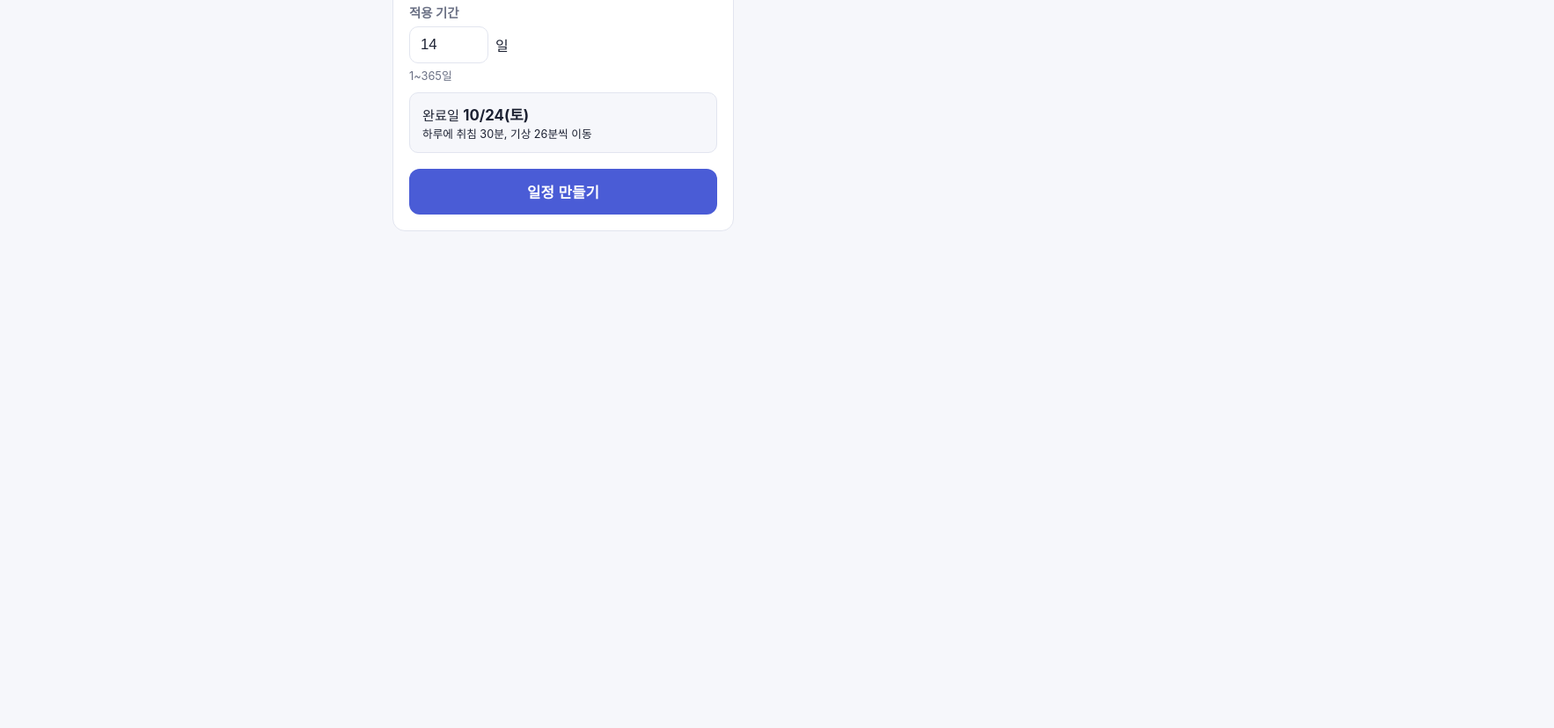
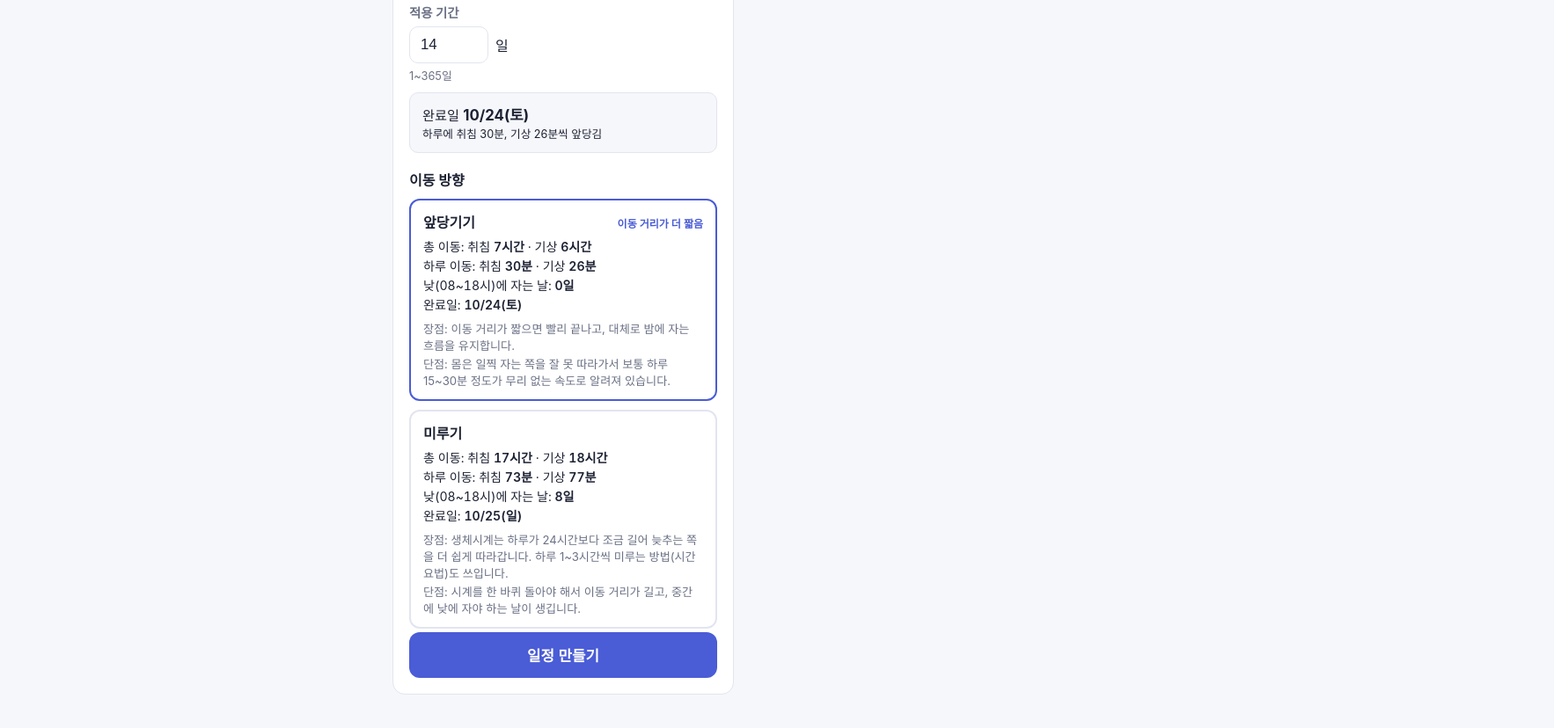
Before and after one commit to qkrwlsan0210-dot/vibe-coding-jinmu, a plain HTML site: page index.html in a window 1280 px wide. Shown: the part 948-1776 px from the top of the page at 88% size, 1766 px wide, since content can reach past the window. Before the commit the page ends 1251 px from the top, so only its background shows below. Drawn offline with Linux system fonts and the light colour scheme.

Commit message:
기능 9: 앞당기기/미루기 방향 비교와 선택, 실제 기상 날짜로 일정 날짜 계산

```diff
--- a/index.html
+++ b/index.html
@@ -56,6 +56,19 @@
   .sched .t small { color: var(--muted); font-size: .75rem; margin-left: 2px; }
   .finish { margin-top: 10px; padding: 12px 14px; border-radius: 10px; background: var(--bg); border: 1px solid var(--border); font-size: .95rem; }
   .finish b { font-size: 1.05rem; }
+  .dirs { display: grid; gap: 10px; margin-top: 18px; }
+  .dirs > h2 { font-size: 1rem; margin: 0; }
+  .opt { display: block; border: 2px solid var(--border); border-radius: 12px; padding: 12px 14px; cursor: pointer; font-weight: 400; color: var(--text); margin: 0; }
+  .opt:has(input:checked) { border-color: var(--accent); }
+  .opt input { position: absolute; opacity: 0; pointer-events: none; }
+  .opt .top { display: flex; justify-content: space-between; align-items: baseline; gap: 8px; }
+  .opt .name { font-weight: 700; font-size: 1rem; }
+  .opt .tag { font-size: .75rem; color: var(--accent); font-weight: 600; }
+  .opt .facts { margin: 6px 0 0; padding: 0; list-style: none; font-size: .88rem; display: grid; gap: 2px; font-variant-numeric: tabular-nums; }
+  .opt .facts b { font-weight: 600; }
+  .opt .warn { color: var(--err); }
+  .opt .pc { margin-top: 8px; font-size: .82rem; color: var(--muted); display: grid; gap: 2px; }
+  .opt:focus-within { outline: 2px solid var(--accent); outline-offset: 2px; }
   .dial-hint { text-align: center; color: var(--muted); font-size: .8rem; margin-top: 4px; }
   .done { background: var(--card); border: 1px solid var(--border); border-radius: 14px; padding: 16px; text-align: center; }
 </style>
@@ -102,6 +115,19 @@
         <div class="err" id="daysErr"></div>
         <div class="finish" id="finish"></div>
       </div>
+      <div class="dirs" id="dirs">
+        <h2>이동 방향</h2>
+        <label class="opt"><input type="radio" name="dir" id="dirAdvance" value="advance">
+          <div class="top"><span class="name">앞당기기</span><span class="tag" id="advTag"></span></div>
+          <ul class="facts" id="advFacts"></ul>
+          <div class="pc"><span>장점: 이동 거리가 짧으면 빨리 끝나고, 대체로 밤에 자는 흐름을 유지합니다.</span><span>단점: 몸은 일찍 자는 쪽을 잘 못 따라가서 보통 하루 15~30분 정도가 무리 없는 속도로 알려져 있습니다.</span></div>
+        </label>
+        <label class="opt"><input type="radio" name="dir" id="dirDelay" value="delay">
+          <div class="top"><span class="name">미루기</span><span class="tag" id="delTag"></span></div>
+          <ul class="facts" id="delFacts"></ul>
+          <div class="pc"><span>장점: 생체시계는 하루가 24시간보다 조금 길어 늦추는 쪽을 더 쉽게 따라갑니다. 하루 1~3시간씩 미루는 방법(시간요법)도 쓰입니다.</span><span>단점: 시계를 한 바퀴 돌아야 해서 이동 거리가 길고, 중간에 낮에 자야 하는 날이 생깁니다.</span></div>
+        </label>
+      </div>
       <button type="submit" class="btn">일정 만들기</button>
     </form>
     <button class="link hidden" id="cancelEdit">취소</button>
@@ -138,19 +164,31 @@ const DEFAULTS = { curBed: '06:00', curWake: '15:00', goalBed: '23:00', goalWake
 // 현재 패턴 → 목표 패턴 일정. 적용 기간(N일) 동안 취침·기상을 각각 (차이 ÷ N)씩 옮겨 N번째 날에 목표 도달.
 // k번째 줄(1~N) 날짜 = 적용 날짜 + (k-1) = 그날의 기상 날짜. 취침 > 기상(분)이면 취침은 전날 밤.
 const r5 = m => Math.round(m / 5) * 5;
+// 방향별 이동량(분): 앞당기기는 0 또는 음수, 미루기는 0 또는 양수
+function dirDiff(from, goal, dir) { const d = wrap(goal - from); return d === 0 ? 0 : dir === 'delay' ? d : d - 1440; }
+function moves(plan, dir) { return { bed: dirDiff(toMin(plan.curBed), toMin(plan.goalBed), dir), wake: dirDiff(toMin(plan.curWake), toMin(plan.goalWake), dir) }; }
+// 기본 방향: 취침·기상 이동 거리 합이 더 짧은 쪽
+function shorterDir(plan) { const a = moves(plan, 'advance'), d = moves(plan, 'delay'); return Math.abs(a.bed) + Math.abs(a.wake) <= Math.abs(d.bed) + Math.abs(d.wake) ? 'advance' : 'delay'; }
+const isDaySleep = bed => bed >= 8 * 60 && bed < 18 * 60;  // 08:00~17:59 취침 = 낮에 자는 날 [가정]
 function buildSchedule(plan) {
   const cBed = toMin(plan.curBed), cWake = toMin(plan.curWake);
-  const dBed = shortestDiff(cBed, toMin(plan.goalBed)), dWake = shortestDiff(cWake, toMin(plan.goalWake));
+  const mv = moves(plan, plan.dir || shorterDir(plan)), dBed = mv.bed, dWake = mv.wake;
   if (dBed === 0 && dWake === 0) return [];
   const n = plan.days, start = dayNum(plan.startDate), rows = [];
+  // 기상 시각을 절대 분으로 이어 붙임: 하루마다 24시간 + 그날 이동량. 첫 기상 날짜 = 적용 날짜.
+  // (하루 이동이 크면 기상 날짜가 하루를 건너뛰거나 겹칠 수 있음)
+  const off = k => ({ bed: r5(dBed * k / n), wake: r5(dWake * k / n) });  // 5분 단위 (진무 요청)
+  const base = start * 1440 + wrap(cWake + off(1).wake) - off(1).wake;
   for (let k = 1; k <= n; k++) {
-    // 5분 단위로 반올림 (진무 요청)
-    const bed = wrap(cBed + r5(dBed * k / n)), wake = wrap(cWake + r5(dWake * k / n));
-    rows.push({ day: start + k - 1, bed, wake, prevNight: bed > wake });
+    const o = off(k), bed = wrap(cBed + o.bed), wake = wrap(cWake + o.wake);
+    const wakeAbs = base + (k - 1) * 1440 + o.wake, bedAbs = wakeAbs - wrap(wake - bed);
+    const day = Math.floor(wakeAbs / 1440);
+    rows.push({ day, bed, wake, prevNight: Math.floor(bedAbs / 1440) < day });
   }
   return rows;
 }
-const finishDay = plan => dayNum(plan.startDate) + plan.days - 1;
+// 완료일 = 마지막 기상 날짜
+const finishDay = plan => { const r = buildSchedule(plan); return r.length ? r.at(-1).day : dayNum(plan.startDate); };
 
 // ---- 24시간 원형 다이얼: 0시가 위, 시계 방향. 취침·기상 손잡이를 끌어 시각 입력 ----
 const SNAP = 10;  // 분 단위 [가정]
@@ -224,7 +262,8 @@ function renderSchedule() {
   const rows = buildSchedule(plan);
   $('sched').classList.toggle('hidden', rows.length === 0);
   $('sameMsg').classList.toggle('hidden', rows.length !== 0);
-  $('schedTitle').textContent = rows.length ? `${fmtDay(dayNum(plan.startDate))} ~ ${fmtDay(finishDay(plan))} 완료 (${plan.days}일)` : '일정';
+  $('schedTitle').textContent = rows.length ? `${fmtDay(dayNum(plan.startDate))} ~ ${fmtDay(finishDay(plan))} 완료` : '일정';
+  if (rows.length) $('schedTitle').textContent += ` (${plan.days}일 계획 · ${(plan.dir || shorterDir(plan)) === 'delay' ? '미루기' : '앞당기기'})`;
   $('schedSub').textContent = `${plan.curBed} 취침 · ${plan.curWake} 기상 → ${plan.goalBed} 취침 · ${plan.goalWake} 기상`;
   $('schedList').innerHTML = rows.map(r =>
     `<li><span class="d">${fmtDay(r.day)}</span><span class="t">취침<b>${fmt(r.bed)}</b>${r.prevNight ? '<small>전날</small>' : ''}</span><span class="t">기상<b>${fmt(r.wake)}</b></span></li>`).join('');
@@ -240,6 +279,8 @@ function fillForm(p) {
   ['curBed', 'curWake', 'goalBed', 'goalWake'].forEach(k => $(k).value = p[k]);
   $('days').value = p.days || DEFAULTS.days;
   $('startDate').value = p.startDate || todayISO();
+  const dir = p.dir || shorterDir(p);
+  $('dirAdvance').checked = dir === 'advance'; $('dirDelay').checked = dir === 'delay';
   updateFinish();
   dials.cur.draw(); dials.goal.draw();
   clearErrors();
@@ -270,7 +311,7 @@ function readForm() {
   }
   if (!v('startDate')) { setErr(['startDate'], 'startDateErr', '적용 날짜를 입력해주세요.'); ok = false; }
   if (!ok) return null;
-  return { curBed: v('curBed'), curWake: v('curWake'), goalBed: v('goalBed'), goalWake: v('goalWake'), days, startDate: v('startDate') };
+  return { curBed: v('curBed'), curWake: v('curWake'), goalBed: v('goalBed'), goalWake: v('goalWake'), days, startDate: v('startDate'), dir: $('dirDelay').checked ? 'delay' : 'advance' };
 }
 
 // 적용 날짜·기간을 바꾸면 완료일과 하루 이동 폭을 바로 보여줌
@@ -279,10 +320,32 @@ function updateFinish() {
   if (!sd || !Number.isInteger(d) || d < 1 || d > 365) { $('finish').textContent = '적용 날짜와 기간을 입력하면 완료일이 나옵니다.'; return; }
   const p = { curBed: $('curBed').value, curWake: $('curWake').value, goalBed: $('goalBed').value, goalWake: $('goalWake').value, days: d, startDate: sd };
   const per = m => { const x = Math.abs(m) / d; return x < 1 ? `${Math.round(x * 60)}초` : `${Math.round(x)}분`; };
-  const dB = shortestDiff(toMin(p.curBed), toMin(p.goalBed)), dW = shortestDiff(toMin(p.curWake), toMin(p.goalWake));
-  $('finish').innerHTML = `완료일 <b>${fmtDay(finishDay(p))}</b><br><small>하루에 취침 ${per(dB)}, 기상 ${per(dW)}씩 이동</small>`;
+  const dir = $('dirDelay').checked ? 'delay' : 'advance', mv = moves(p, dir);
+  p.dir = dir;
+  $('finish').innerHTML = `완료일 <b>${fmtDay(finishDay(p))}</b><br><small>하루에 취침 ${per(mv.bed)}, 기상 ${per(mv.wake)}씩 ${dir === 'delay' ? '미룸' : '앞당김'}</small>`;
+  renderDirs(p);
 }
-['days', 'startDate'].forEach(id => $(id).addEventListener('input', updateFinish));
+
+// 두 방향을 같은 기간 기준으로 비교해 보여줌
+const hm = m => { m = Math.abs(m); return `${Math.floor(m / 60)}시간${m % 60 ? ' ' + m % 60 + '분' : ''}`; };
+function renderDirs(p) {
+  const same = toMin(p.curBed) === toMin(p.goalBed) && toMin(p.curWake) === toMin(p.goalWake);
+  $('dirs').classList.toggle('hidden', same);
+  if (same) return;
+  const short = shorterDir(p);
+  for (const [dir, key, limit, limitText] of [['advance', 'adv', 30, '하루 30분'], ['delay', 'del', 180, '하루 3시간']]) {
+    const mv = moves(p, dir), perB = Math.abs(mv.bed) / p.days, perW = Math.abs(mv.wake) / p.days;
+    const rows = buildSchedule({ ...p, dir }), daySleep = rows.filter(r => isDaySleep(r.bed)).length;
+    const fast = Math.max(perB, perW) > limit;
+    $(key + 'Tag').textContent = dir === short ? '이동 거리가 더 짧음' : '';
+    $(key + 'Facts').innerHTML =
+      `<li>총 이동: 취침 <b>${hm(mv.bed)}</b> · 기상 <b>${hm(mv.wake)}</b></li>` +
+      `<li class="${fast ? 'warn' : ''}">하루 이동: 취침 <b>${Math.round(perB)}분</b> · 기상 <b>${Math.round(perW)}분</b>${fast ? ` (${limitText}보다 빠름)` : ''}</li>` +
+      `<li>낮(08~18시)에 자는 날: <b>${daySleep}일</b></li>` +
+      `<li>완료일: <b>${rows.length ? fmtDay(rows.at(-1).day) : '-'}</b></li>`;
+  }
+}
+['days', 'startDate', 'dirAdvance', 'dirDelay'].forEach(id => { $(id).addEventListener('input', updateFinish); $(id).addEventListener('change', updateFinish); });
 
 $('planForm').onsubmit = e => {
   e.preventDefault();
```
Also changed, not shown: 1 other file.
